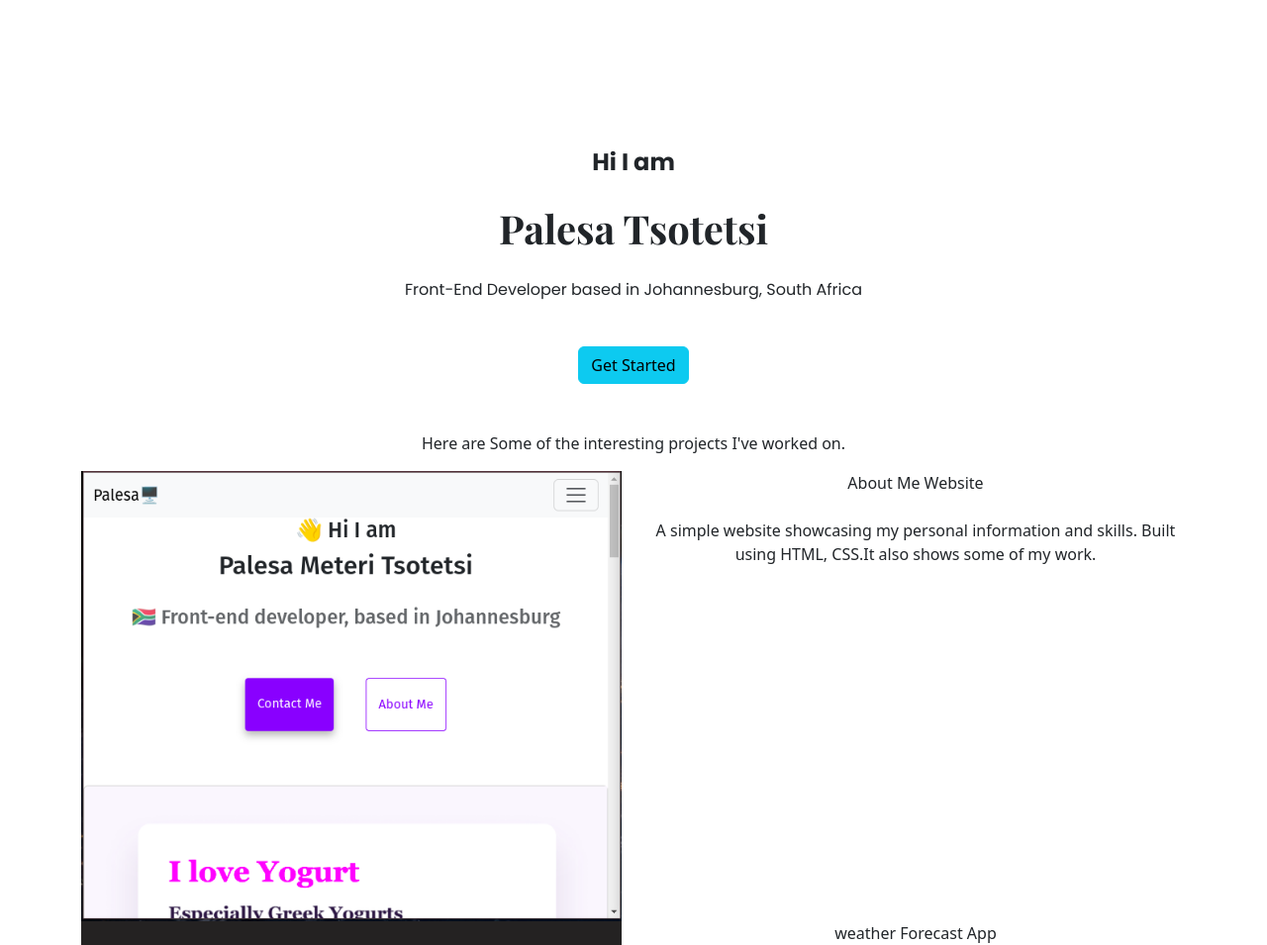
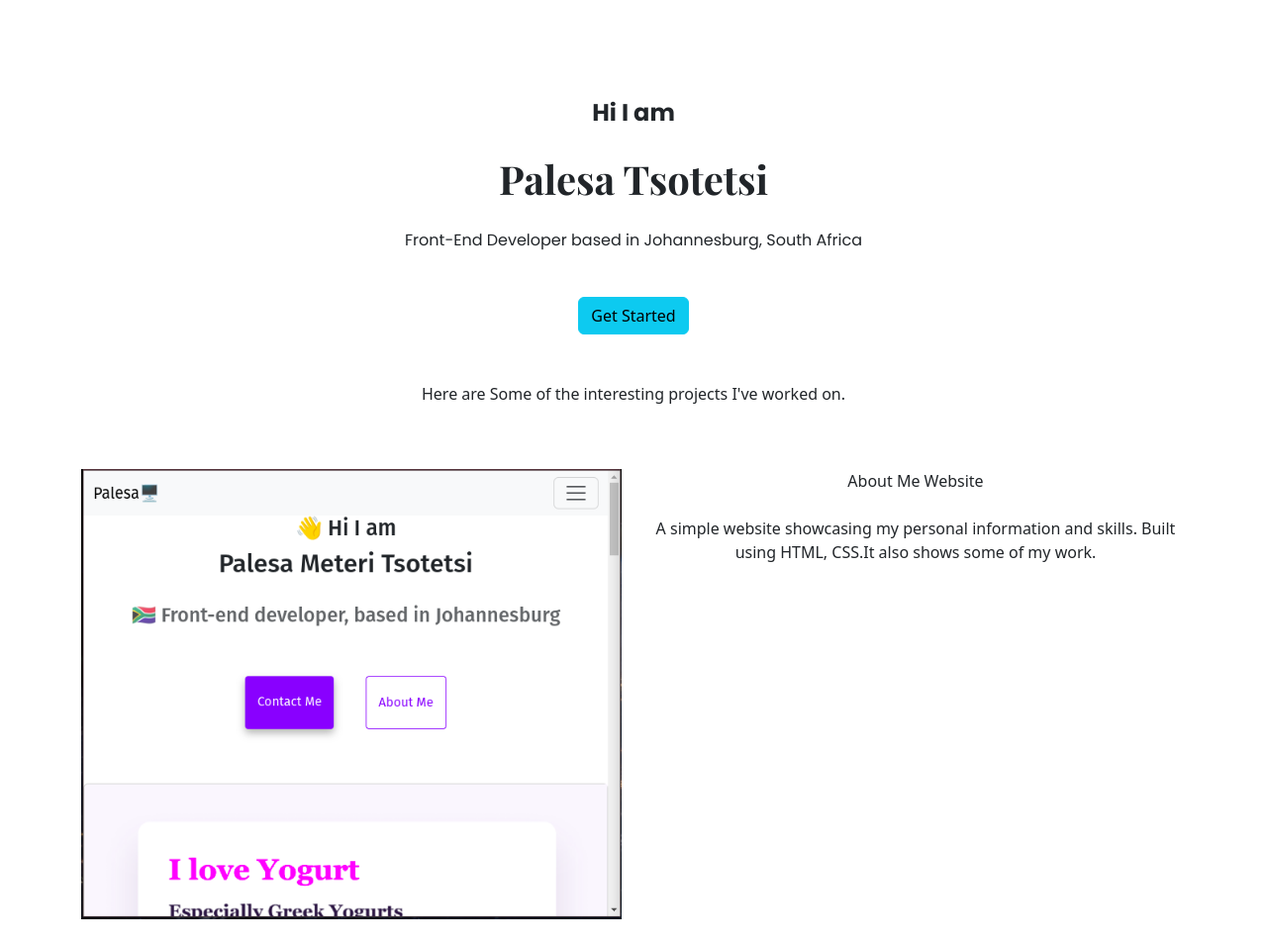
Before and after one commit to Palesa-Tsotetsi/detailed-About-Palesa, a plain HTML site: page index.html in a window 1280 px wide. Shown: the top 955 px of the page at 99% size. Drawn offline with nearby package versions, Linux system fonts and the light colour scheme; a web font is replaced by a local one.

Commit message:
fixing homepage

```diff
--- a/css/styles.css
+++ b/css/styles.css
@@ -6,7 +6,7 @@ h1{
 }
 h4{
     font-family: 'Poppins', sans-serif;
-    padding-top: 150px;
+    padding-top: 100px;
 
 
 }
--- a/index.html
+++ b/index.html
@@ -24,7 +24,7 @@
         <div class="projects">
             <p>Here are Some of the interesting projects I've worked on.</p>
 
-            <div class="container">
+            <div class="container pt-5">
                 <div class="row">
                     <div class="col">
                       <img class="img-fluid" src="images/AboutMeWebsite.png" alt="aboutme">
@@ -39,6 +39,8 @@
                       </p>
                     </div>
                 </div>
+                <br>
+                <br>
 
                 <div class="row">
                     <div class="col">
@@ -52,6 +54,8 @@
                         of API.
                     </div>
                 </div>
+                <br>
+                <br>
 
                 <div class="row">
                     <div class="col">
@@ -66,6 +70,8 @@
                         which happens to be Ice-cream. So I created an Ice-cream survey website.
                     </div>
                 </div>
+                <br>
+                <br>
 
                 <div class="row">
                     <div class="col">
@@ -80,6 +86,9 @@
                       for that specific city.
                     </div>
                 </div>
+                <br>
+                <br>
+
             </div>
         </div>
     </div>
```
